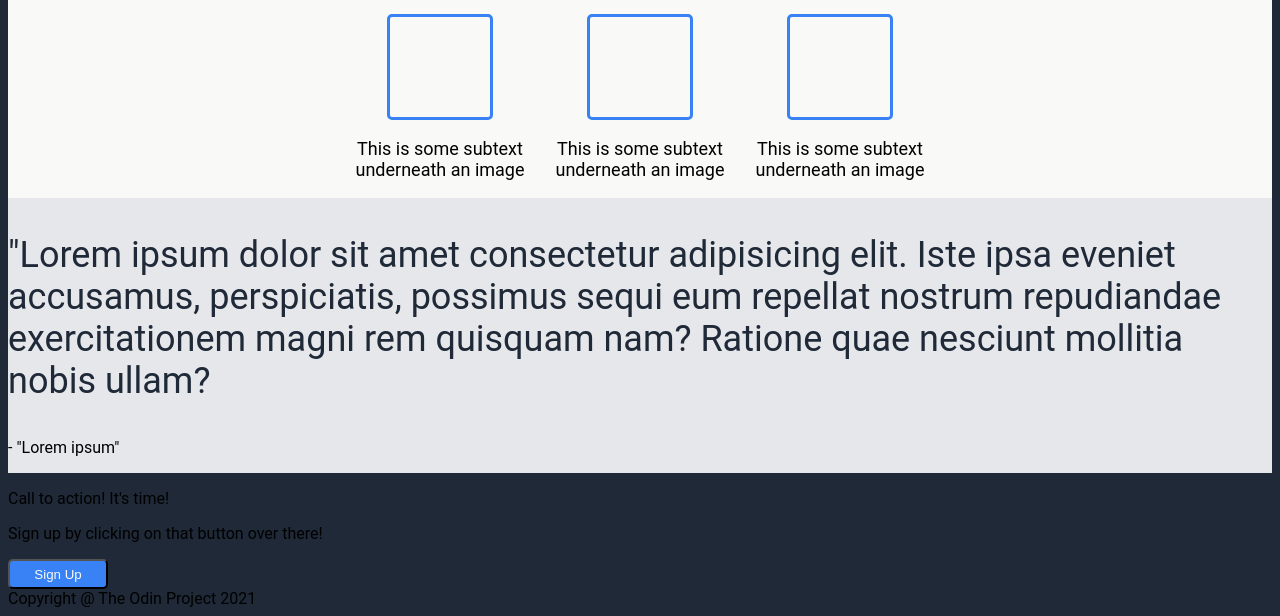
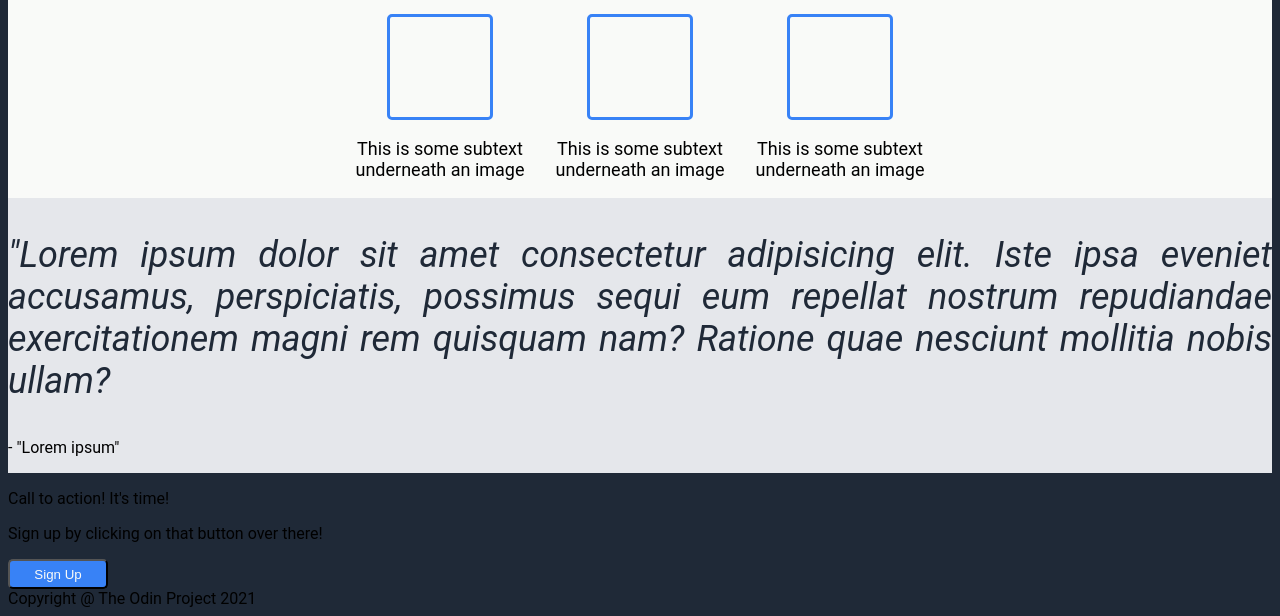
Before and after one commit to carolina-braz/Odin-landing-page, a plain HTML site: page index.html in a window 1280 px wide. Shown: the part 400-1016 px from the top of the page. Drawn offline with Linux system fonts and the light colour scheme.

Commit message:
Update Css
Updating basic CSS of third grid.

```diff
--- a/style.css
+++ b/style.css
@@ -125,11 +125,14 @@ header {
 
 #three {
     background-color: #e5e7eb;
+    justify-content: center;
+    align-content: center;
+    text-align: justify;
 }
 
 .quote {
     color: #1f2937;
     font-size: 36px;
     font-weight: 300px;
-    ;
+    font-style: italic;
 }
```
